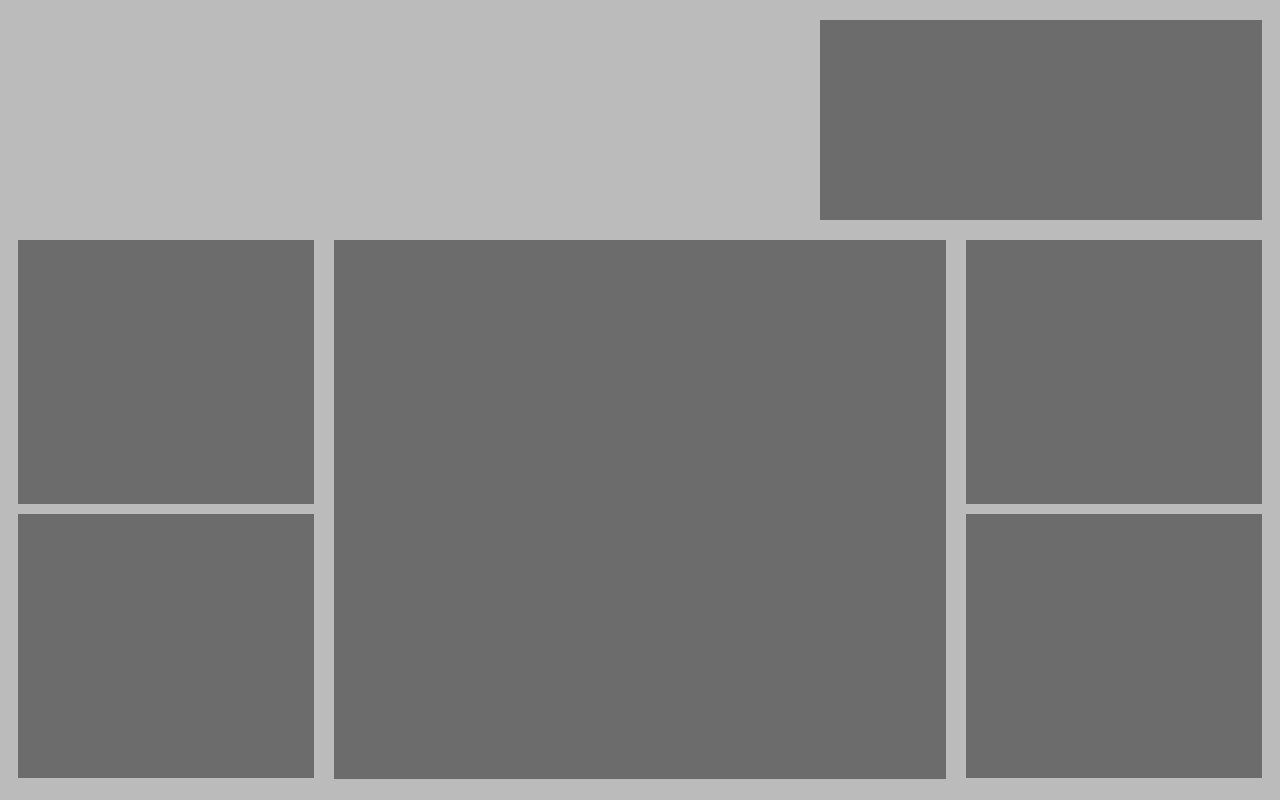
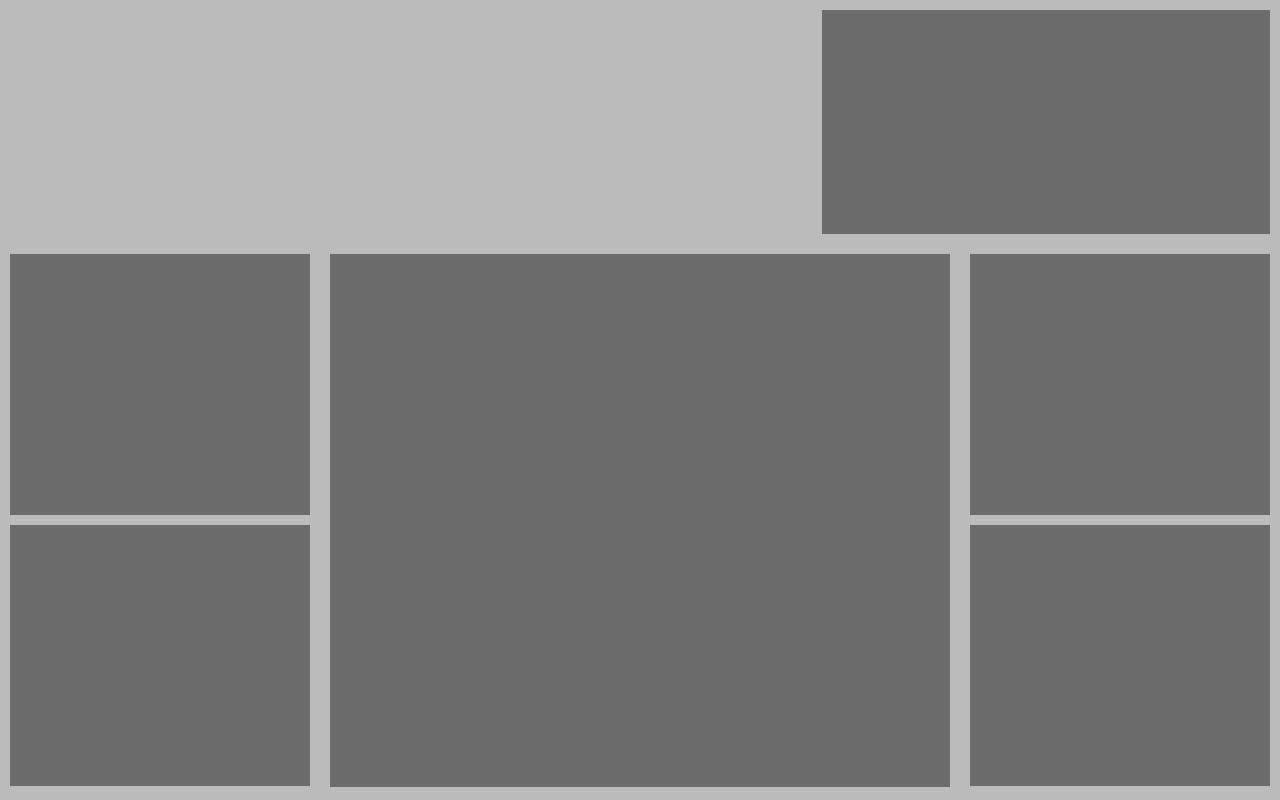
Before and after one commit to KristianRoth/Hackday, a plain HTML site: page ghostDetector.html in a window 1280 px wide. Drawn offline with Linux system fonts and the light colour scheme.

Commit message:
stylesheet

```diff
--- a/style.css
+++ b/style.css
@@ -6,6 +6,7 @@
 
 body {
 	background-color: #bbbbbb;
+	margin: 0;
 }
 
 .square {
@@ -14,9 +15,9 @@ body {
 
 #top {
 	width: 100%;
-	height: 200px;
-	margin-top: 10px;
-	margin-bottom: 20px;
+	height: 28vh;
+	margin-top: 0px;
+	margin-bottom: 0px;
 }
 
 #topLeft {
@@ -37,7 +38,7 @@ body {
 
 #bottom {
 	width:100%;
-	height:550px;
+	height:68vh;
 }
 #left {
 	width:25%;
```
